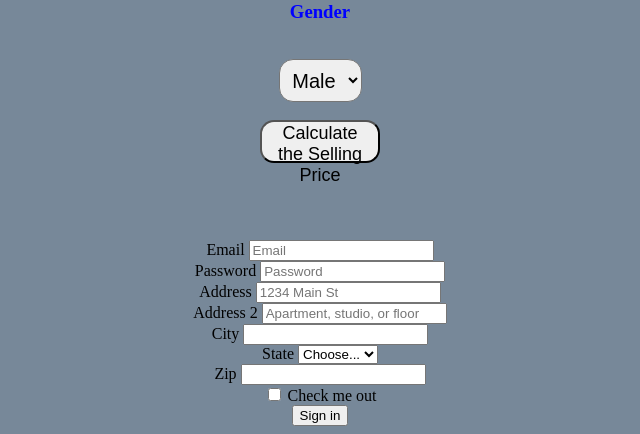
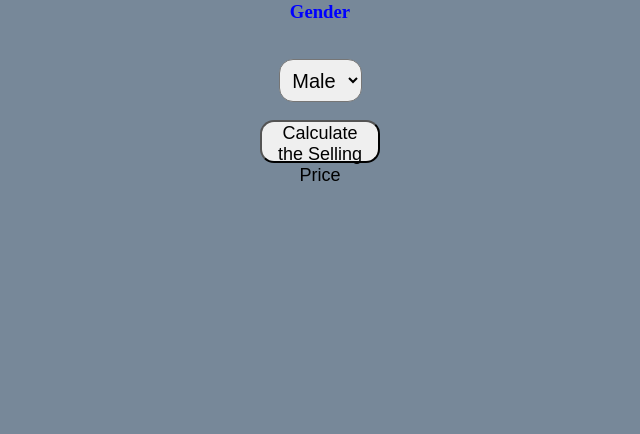
Before and after one commit to Akshay1910/Churn-Prediction, a Flask app: page / in a window 1280 px wide. Shown: the part 1060-1494 px from the top of the page, without its empty margins (320-960 px from the left). After the commit the page ends 1241 px from the top, so only its background shows below. Run offline with Flask 2, Linux system fonts and the light colour scheme; parts of the project's set-up code (start-up, migrations or seed data) failed here and were passed over.

Commit message:
Add files via upload

```diff
--- a/templates/index.html
+++ b/templates/index.html
@@ -77,52 +77,7 @@
 
 
 
-    <form>
-        <div class="form-row">
-          <div class="form-group col-md-6">
-            <label for="inputEmail4">Email</label>
-            <input type="email" class="form-control" id="inputEmail4" placeholder="Email">
-          </div>
-          <div class="form-group col-md-6">
-            <label for="inputPassword4">Password</label>
-            <input type="password" class="form-control" id="inputPassword4" placeholder="Password">
-          </div>
-        </div>
-        <div class="form-group">
-          <label for="inputAddress">Address</label>
-          <input type="text" class="form-control" id="inputAddress" placeholder="1234 Main St">
-        </div>
-        <div class="form-group">
-          <label for="inputAddress2">Address 2</label>
-          <input type="text" class="form-control" id="inputAddress2" placeholder="Apartment, studio, or floor">
-        </div>
-        <div class="form-row">
-          <div class="form-group col-md-6">
-            <label for="inputCity">City</label>
-            <input type="text" class="form-control" id="inputCity">
-          </div>
-          <div class="form-group col-md-4">
-            <label for="inputState">State</label>
-            <select id="inputState" class="form-control">
-              <option selected>Choose...</option>
-              <option>...</option>
-            </select>
-          </div>
-          <div class="form-group col-md-2">
-            <label for="inputZip">Zip</label>
-            <input type="text" class="form-control" id="inputZip">
-          </div>
-        </div>
-        <div class="form-group">
-          <div class="form-check">
-            <input class="form-check-input" type="checkbox" id="gridCheck">
-            <label class="form-check-label" for="gridCheck">
-              Check me out
-            </label>
-          </div>
-        </div>
-        <button type="submit" class="btn btn-primary">Sign in</button>
-      </form>
+
 
 
 
```
